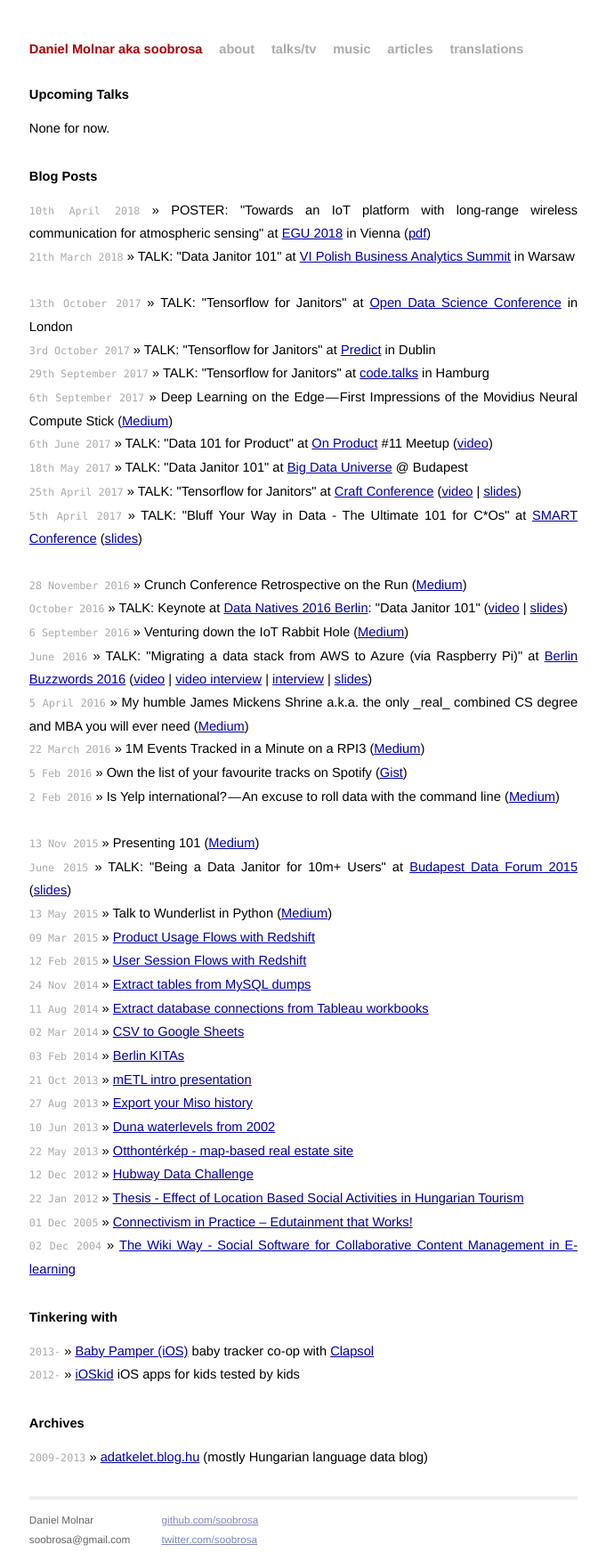
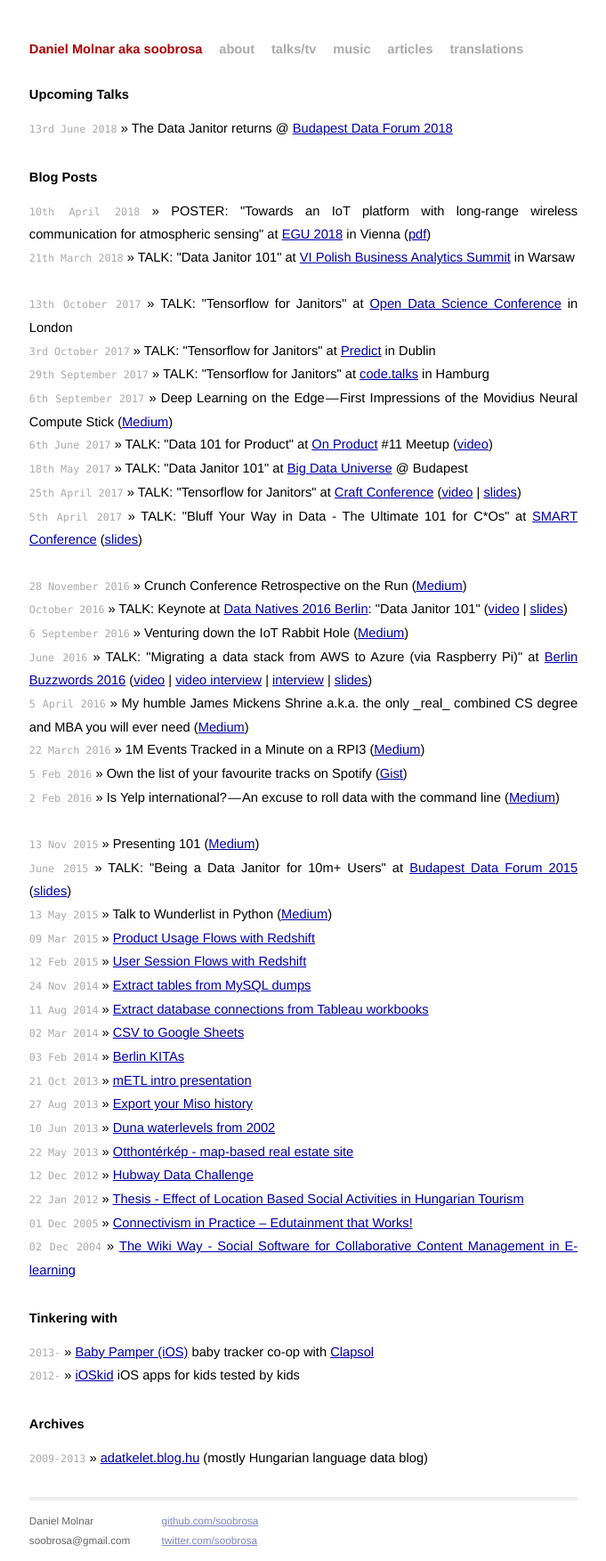
Before and after one commit to mojombo/mojombo.github.io, a Jekyll site: the page built from index.html, in a window 1280 px wide. Shown: the whole page at 89% size, without its empty margins (299-980 px from the left). Built offline with Jekyll 4.4.1, drawn with Linux system fonts in a browser that asks for light colours.

Commit message:
Update index.html

```diff
--- a/index.html
+++ b/index.html
@@ -6,7 +6,7 @@
 <div id="home">
   <h1>Upcoming Talks</h1>
   <ul class="posts">
-    <li>None for now.
+    <li><span>13rd June 2018</span> &raquo; The Data Janitor returns @ <a href="http://budapestdata.hu">Budapest Data Forum 2018</a>
   </ul>
 
 <div id="home">
```
